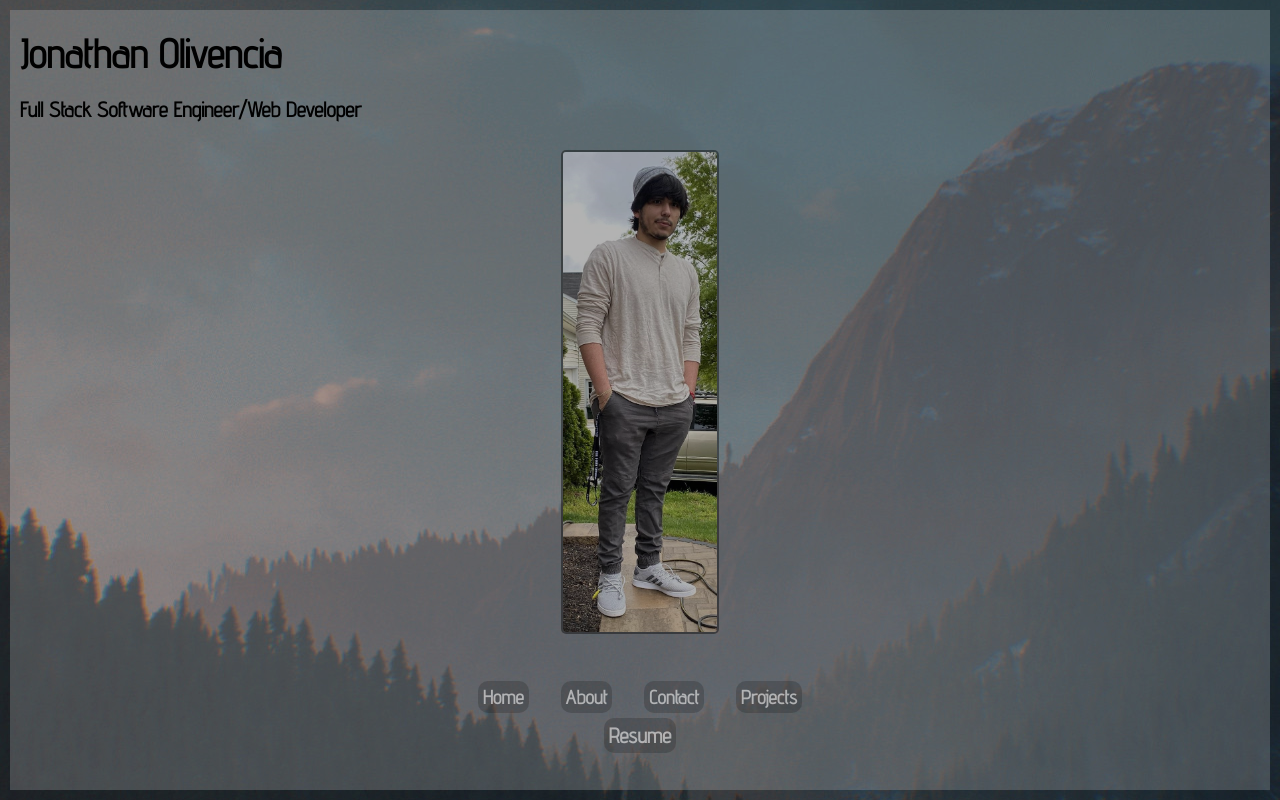
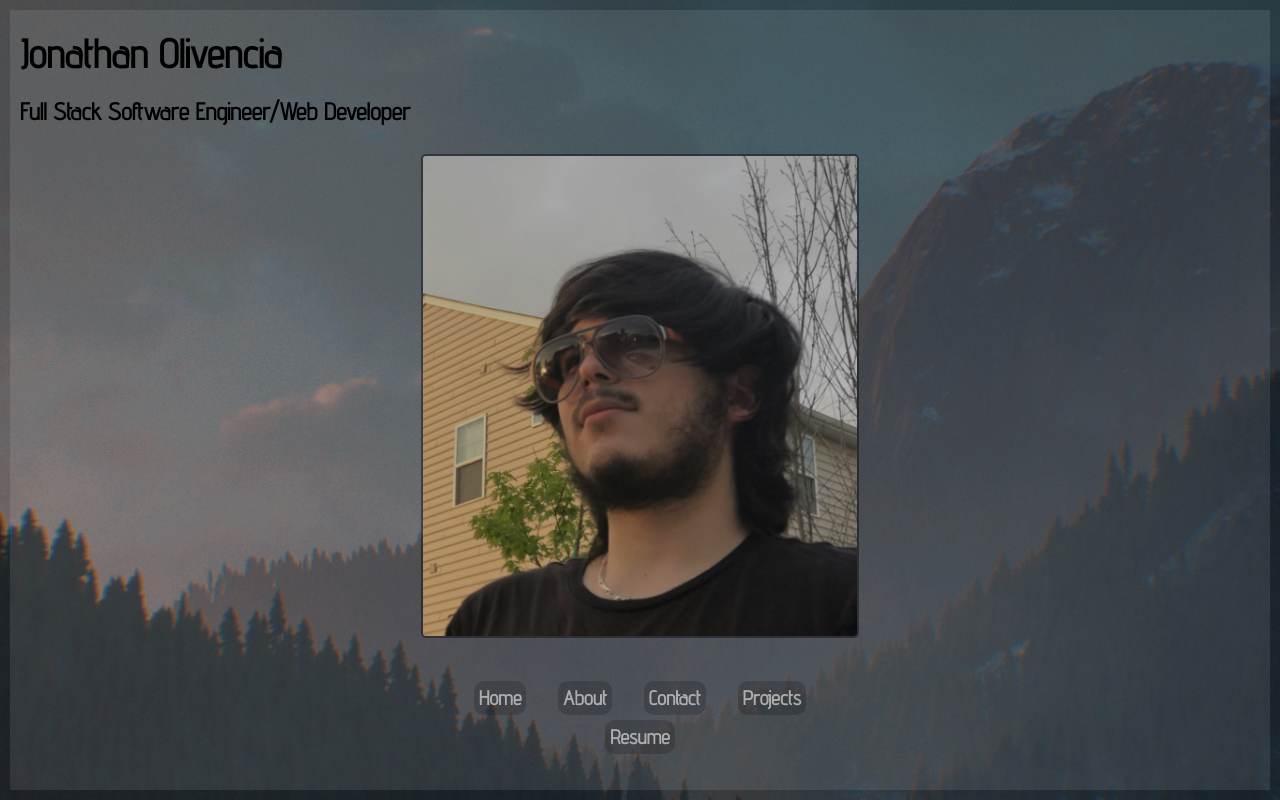
Before and after one commit to Recipra/jonathan-olivencia-portfolio, a React (Create React App) app: page / in a window 1280 px wide. Built offline with nearby package versions, Linux system fonts and the light colour scheme.

Commit message:
add tablet media queries

```diff
--- a/src/App.css
+++ b/src/App.css
@@ -8,7 +8,7 @@ html {
 
 body {
   font-family: 'Advent Pro', sans-serif;
-  background-color: rgba(245, 245, 245, 0.2);
+  background-color: rgba(245, 245, 245, 0.1);
   margin: 10px;
   min-height: 97vh;
 }
--- a/src/components/About/About.module.css
+++ b/src/components/About/About.module.css
@@ -15,3 +15,17 @@ p {
   border: solid rgba(0, 0, 0, 0.4) 2px;
   border-radius: 5px;
 }
+
+@media only screen and (min-width: 768px) {
+
+  p {
+    width: 60%;
+    text-align: center;
+    font-size: x-large;
+    align-self: center;
+  }
+
+  .athena {
+    height: 32vh;
+  }
+}
--- a/src/components/Contact/Contact.module.css
+++ b/src/components/Contact/Contact.module.css
@@ -27,3 +27,15 @@ h2 {
 .icons:hover {
   color: rgba(245, 245, 245, 0.4);
 }
+
+@media only screen and (min-width: 768px) {
+
+  h2 {
+    font-size: xx-large;
+  }
+
+  .icons {
+    height: 9em;
+    width: 9em;
+  }
+}
--- a/src/components/Home/Home.jsx
+++ b/src/components/Home/Home.jsx
@@ -1,5 +1,6 @@
 import styles from './Home.module.css'
 import Me from '../../assets/pfp-cropped.jpg'
+import CoolerMe from '../../assets/cooler-pfp.jpg'
 
 const Home = () => {
   return (
@@ -7,7 +8,8 @@ const Home = () => {
       <div className={styles.contentContainer}>
         <h3>Full Stack Software Engineer/Web Developer</h3>
         <div className={styles.pfpContainer}>
-          <img src={Me} alt="Too much swag" className={styles.pfp} />
+          <img src={Me} alt="Mobile pfp" className={styles.pfp} />
+          <img src={CoolerMe} alt="Desktop/tablet pfp" className={styles.coolerPfp} />
         </div>
       </div>
     </>
--- a/src/components/Home/Home.module.css
+++ b/src/components/Home/Home.module.css
@@ -20,3 +20,26 @@ h3 {
   border: solid rgba(0, 0, 0, 0.4) 2px;
   border-radius: 5px;
 }
+
+.coolerPfp {
+  display: none;
+}
+
+@media only screen and (min-width: 786px) {
+
+  h3 {
+    font-size: x-large;
+  }
+
+  .pfp {
+    display: none;
+  }
+
+  .coolerPfp {
+    display: block;
+    height: 60vh;
+    filter: brightness(70%);
+    border: solid rgba(0, 0, 0, 0.4) 2px;
+    border-radius: 5px;
+  }
+}
--- a/src/components/NavBar/NavBar.module.css
+++ b/src/components/NavBar/NavBar.module.css
@@ -16,7 +16,7 @@ ul {
 
 button {
   font-family: inherit;
-  font-size: larger;
+  font-size: 20px;
   font-weight: 600;
   background-color: transparent;
   border: none;
@@ -34,6 +34,7 @@ button:hover {
 .resumeLink {
   text-align: center;
   margin: 10px 0 0 0;
+  font-size: 20px;
 }
 
 .resumeLink > a {
--- a/src/components/Projects/ProjectCard.module.css
+++ b/src/components/Projects/ProjectCard.module.css
@@ -22,7 +22,7 @@
 }
 
 .projectName {
-  margin: 10px 0 15px 0;
+  margin: 15px 0 20px 0;
 }
 
 .projectLinks {
@@ -46,3 +46,10 @@
   color: rgba(10, 10, 10, 0.6);
   background-color: transparent;
 }
+
+@media only screen and (min-width: 768px) {
+
+  .card {
+    height: 80%;
+  }
+}
--- a/src/components/Projects/Projects.module.css
+++ b/src/components/Projects/Projects.module.css
@@ -12,3 +12,21 @@
 ::-webkit-scrollbar {
   display: none;
 }
+
+@media only screen and (min-width: 768px) {
+
+  .contentContainer{
+    display: flex;
+    flex-direction: column;
+    align-items: center;
+  }
+
+  .cardContainer {
+    display: flex;
+    flex-direction: row;
+    justify-content: center;
+    flex-wrap: wrap;
+    gap: 3em;
+    width: 80%;
+  }
+}
--- a/src/pages/Landing/Landing.module.css
+++ b/src/pages/Landing/Landing.module.css
@@ -1,4 +1,6 @@
 .landingContainer {
+  display: flex;
+  flex-direction: column;
   height: 100%;
   width: 100%;
 }
```
Also changed, not shown: src/assets/cooler-pfp.jpg (added).
